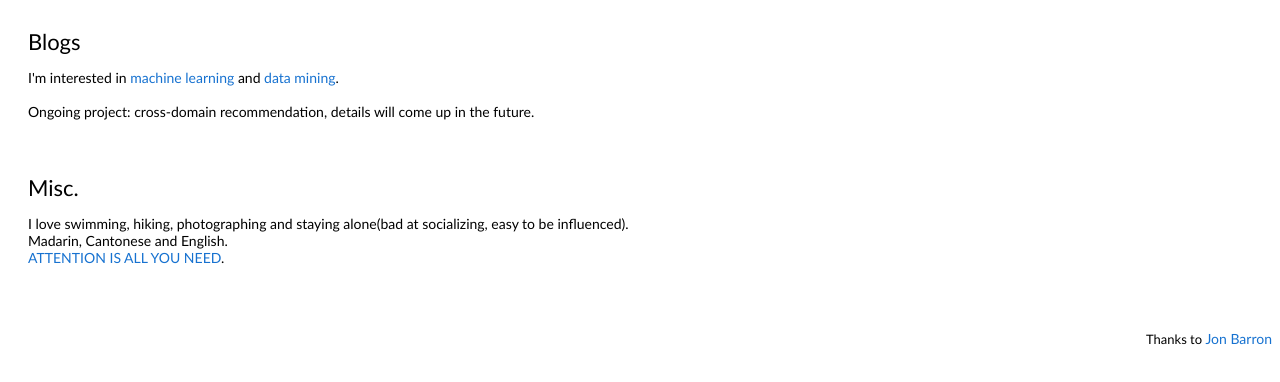
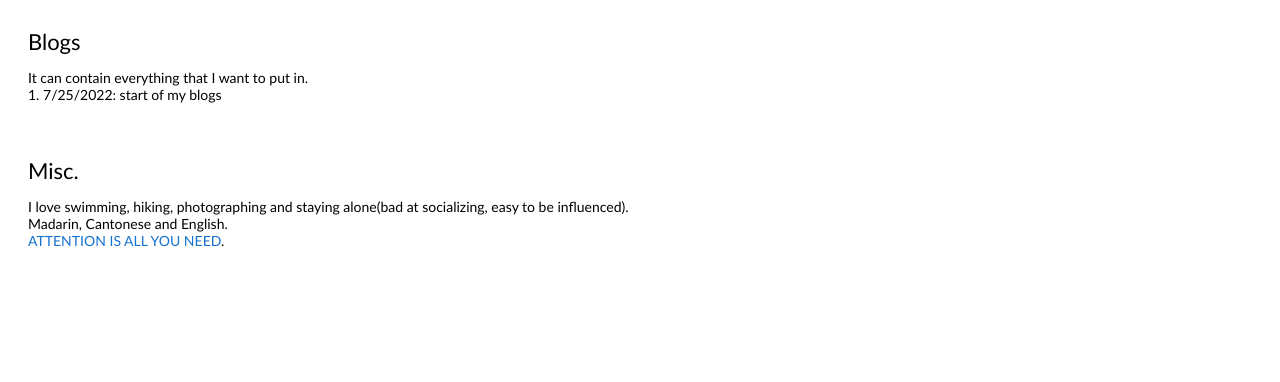
Before and after one commit to harry-hrz/blog.github.io, a plain HTML site: page index.html in a window 1280 px wide. Drawn offline with Linux system fonts and the light colour scheme.

Commit message:
Update index.html

```diff
--- a/index.html
+++ b/index.html
@@ -16,9 +16,8 @@
             <td style="padding:20px;width:100%;vertical-align:middle">
               <heading>Blogs</heading>
               <p>
-                I'm interested in <a href="http://en.wikipedia.org/wiki/Machine_learning">machine learning</a> and
-		      <a href="http://en.wikipedia.org/wiki/Data_mining">data mining</a>.
-		      <br> <br> Ongoing project: cross-domain recommendation, details will come up in the future.
+		It can contain everything that I want to put in. <br>
+                1. 7/25/2022: start of my blogs
               </p>
             </td>
           </tr>
@@ -37,16 +36,7 @@
           </tr>
         </tbody></table>
 
-  <table style="width:100%;border:0px;border-spacing:0px;border-collapse:separate;margin-right:auto;margin-left:auto;"><tbody>
-    <tr>
-      <td style="padding:0px">
-        <br>
-          <p style="text-align:right;font-size:small;">
-	     Thanks to <a href="https://jonbarron.info">Jon Barron</a>
-	  </p>
-      </td>
-    </tr>
-  </tbody></table>
+
       </td>
     </tr>
   </table>
```
